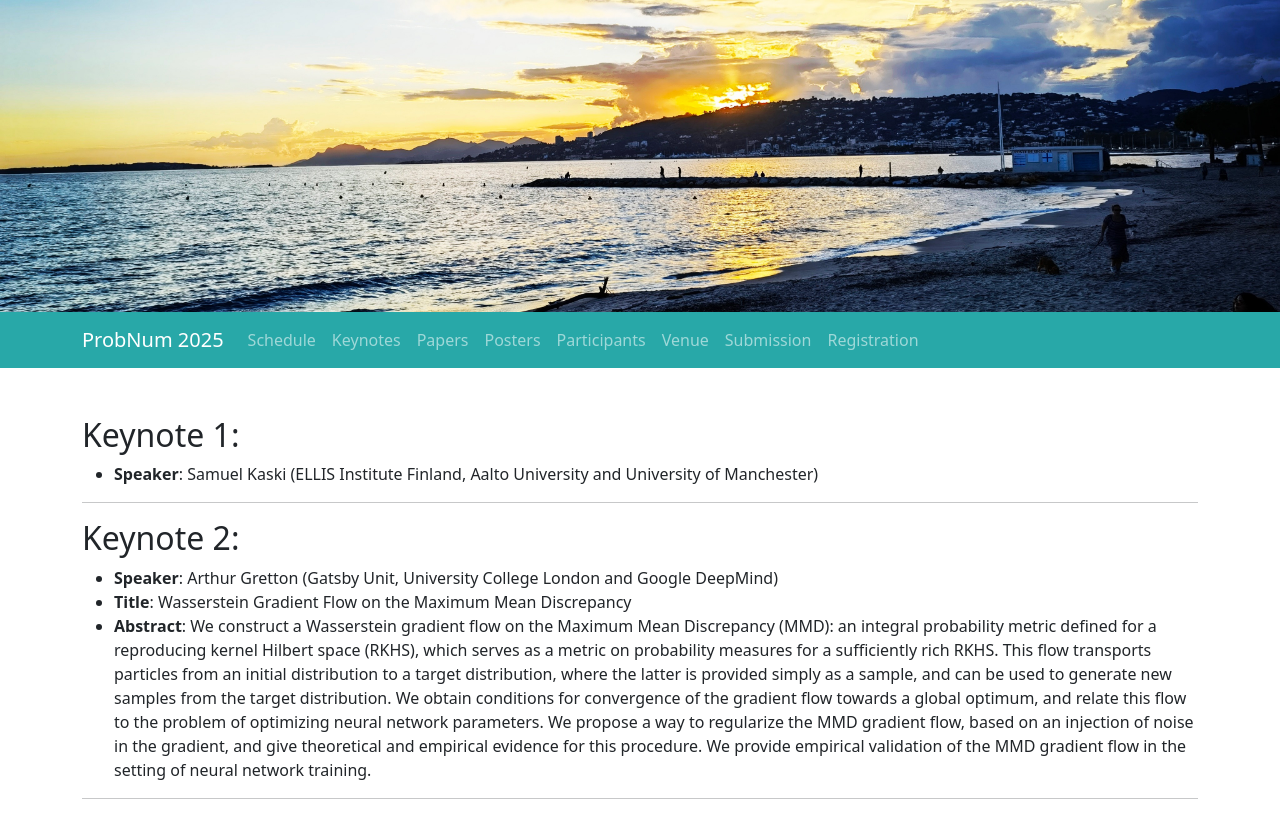
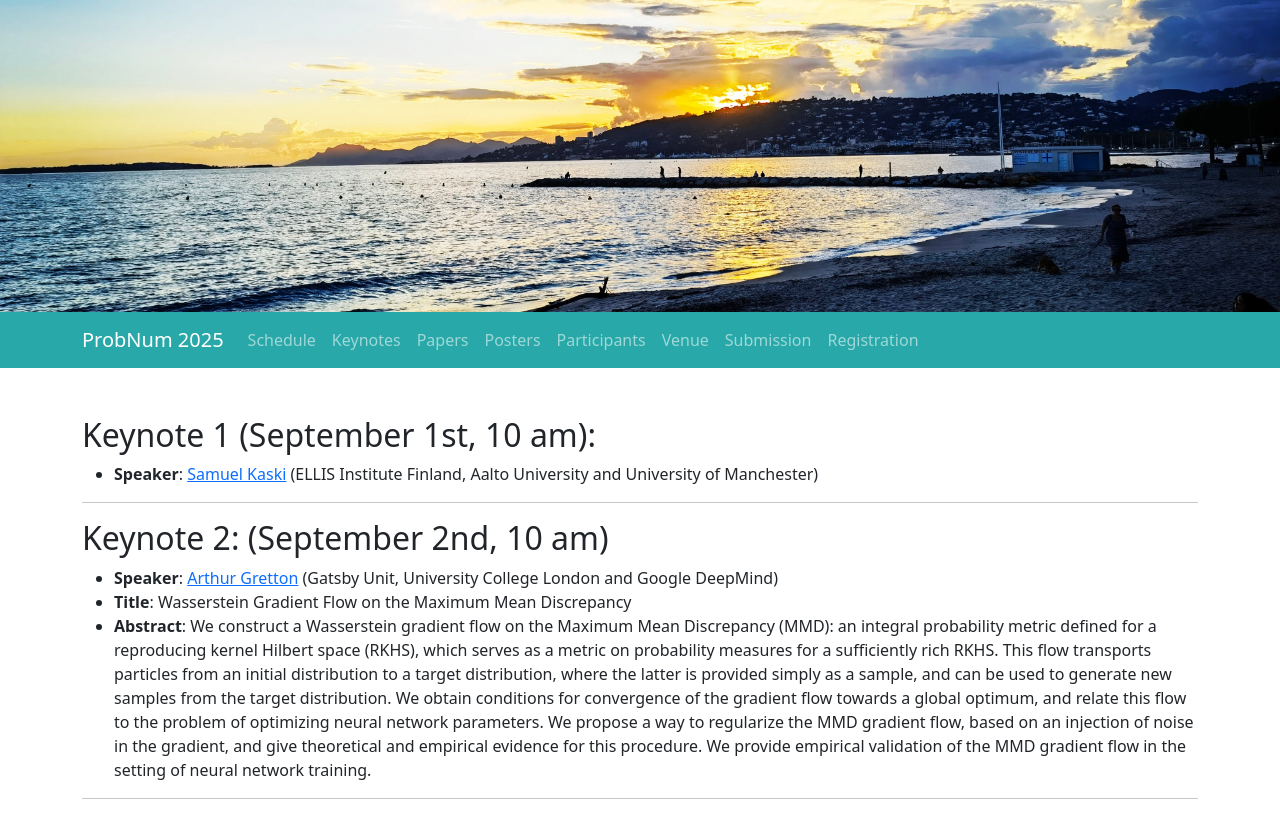
Before and after one commit to probnum2026/probnum2026.github.io, a Jekyll site: the page built from keynotes.md, in a window 1280 px wide. Shown: the top 838 px of the page. Built offline with Jekyll 4.4.1, drawn with Linux system fonts in a browser that asks for light colours; nearby versions of some CDN libraries.

Commit message:
Update keynotes.md

```diff
--- a/keynotes.md
+++ b/keynotes.md
@@ -3,13 +3,13 @@ layout: default
 title: "ProbNum25 : Keynotes"
 header_image: Juan2.jpg
 ---
-## Keynote 1:
-- **Speaker**: Samuel Kaski (ELLIS Institute Finland, Aalto University and University of Manchester)
+## Keynote 1 (September 1st, 10 am):
+- **Speaker**: [Samuel Kaski](https://kaski-lab.com/) (ELLIS Institute Finland, Aalto University and University of Manchester)
 
 
 ---
-## Keynote 2:
-- **Speaker**: Arthur Gretton (Gatsby Unit, University College London and Google DeepMind)
+## Keynote 2: (September 2nd, 10 am)
+- **Speaker**: [Arthur Gretton](https://www.gatsby.ucl.ac.uk/~gretton/) (Gatsby Unit, University College London and Google DeepMind)
 - **Title**: Wasserstein Gradient Flow on the Maximum Mean Discrepancy
 - **Abstract**: We construct a Wasserstein gradient flow on the Maximum Mean Discrepancy (MMD): an integral probability metric defined for a reproducing kernel Hilbert space (RKHS), which serves as a metric on probability measures for a sufficiently rich RKHS. This flow transports particles from an initial distribution to a target distribution, where the latter is provided simply as a sample, and can be used to generate new samples from the target distribution. We obtain conditions for convergence of the gradient flow towards a global optimum, and relate this flow to the problem of optimizing neural network parameters. We propose a way to regularize the MMD gradient flow, based on an injection of noise in the gradient, and give theoretical and empirical evidence for this procedure. We provide empirical validation of the MMD gradient flow in the setting of neural network training.
 
```
